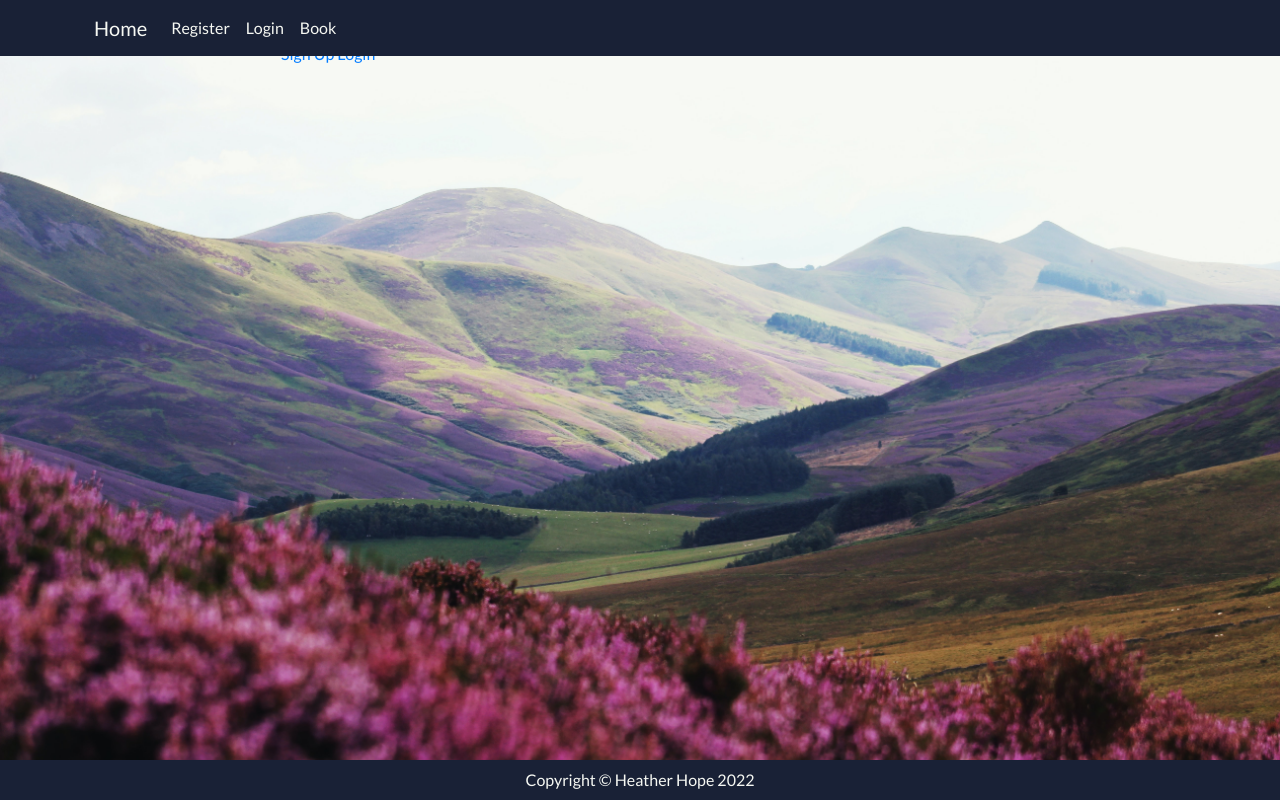
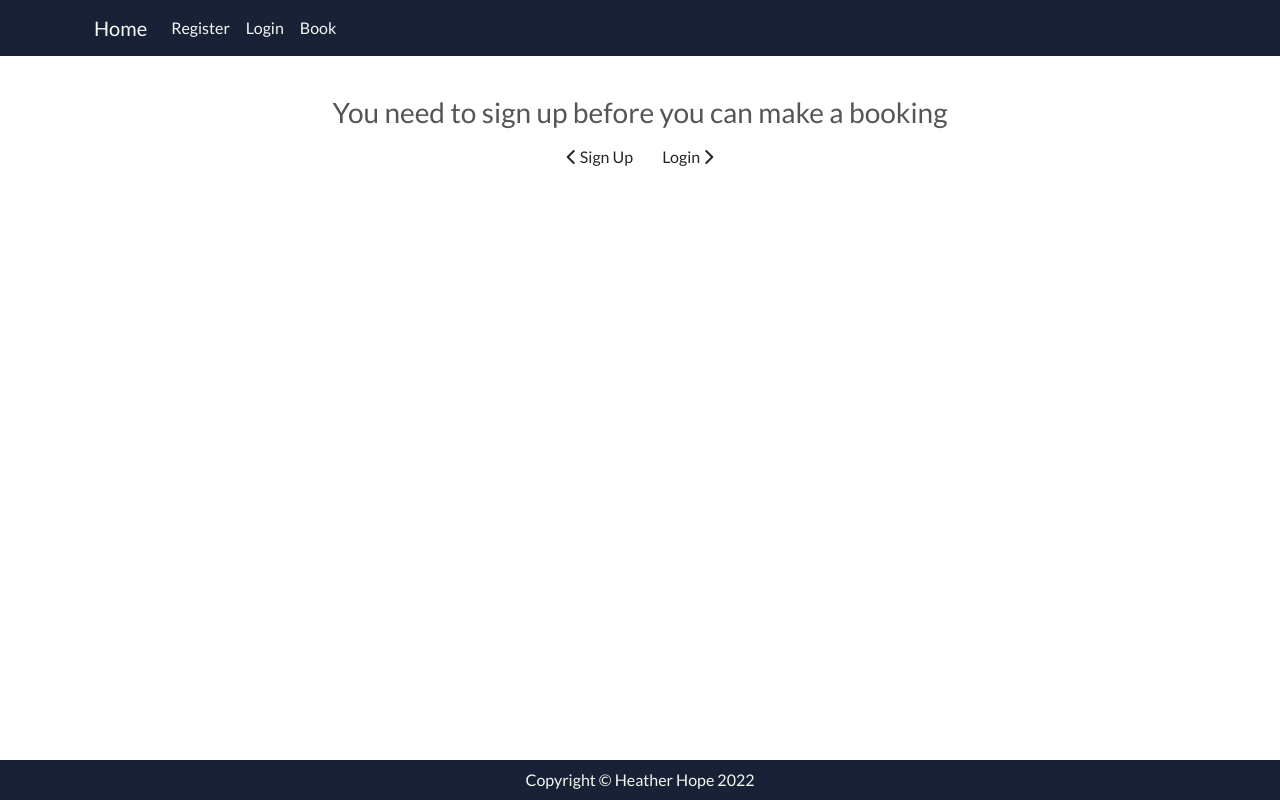
Before and after one commit to Code-Institute-Submissions/mmoore483-camping_MayResub, a Django app: page /booking/ in a window 1280 px wide. Run offline with Django 3.2, Linux system fonts and the light colour scheme; some libraries are stand-ins or nearby versions; some web fonts are replaced.

Commit message:
Update booking and booking_success styling

```diff
--- a/static/assets/css/base.css
+++ b/static/assets/css/base.css
@@ -62,7 +62,6 @@
     font-size: 1em;
 }
 
-/* Home page styles */
 .cta-btn {
     background-color: rgba(168, 65, 137, 0.75);
 }
--- a/templates/account/logout.html
+++ b/templates/account/logout.html
@@ -6,7 +6,7 @@
 
 {% block content %}
 <div class="overlay"></div>
-<div class="container pt-5">
+<div class="container pt-5 text-center">
   <div class="row pt-5">
     <div class="col-md-8 mt-3 offset-md-2">
       <h3>{% trans "Sign Out" %}</h3>
--- a/templates/booking.html
+++ b/templates/booking.html
@@ -3,6 +3,7 @@
 {% load crispy_forms_tags %}
 
 <!-- About section-->
+<div class="overlay"></div>
 <section id="about">
     <div class="container px-4">
         <div class="row gx-4 justify-content-center">
@@ -12,17 +13,29 @@
                         <p>That date range is unavailable, please choose another</p>
                     {% endif %}
                 <h3>Make a booking:</h3>
-                <form method="POST" style="margin-top: 1.3em;">
+                <form method="POST" class="text-center text-hhblack pt-5">
                     {{ booking_form | crispy }}
                     {% csrf_token %}
-                    <button type="submit" value="ok" class="btn btn-signup btn-lg">Submit
+                    <button type="submit" value="ok" class="btn cta-btn text-hhwhite">Submit
                     </button>
                 </form>
 
                 {% else %}
-                <h3>You need to sign up before you can make a booking</h3>
-                <a href="{% url 'account_signup' %}">Sign Up</a>
-                <a href="{% url 'account_login' %}">Login</a>
+                <div class="col-12 pt-5 text-center">
+                <h3 class="pt-5">You need to sign up before you can make a booking</h3>
+                <a href="{% url 'account_signup' %}" class="btn">
+                    <span class="icon">
+                        <i class="fas fa-chevron-left"></i>
+                    </span>
+                    <span>Sign Up</span>
+                </a>
+                <a href="{% url 'account_login' %}" class="btn">
+                    <span class="">Login</span>
+                    <span class="icon">
+                        <i class="fas fa-chevron-right"></i>
+                    </span>
+                </a>
+                </div>
                 {% endif %}
             </div>
         </div>
```
Also changed, not shown: templates/booking_success.html (+18 -4 lines).
